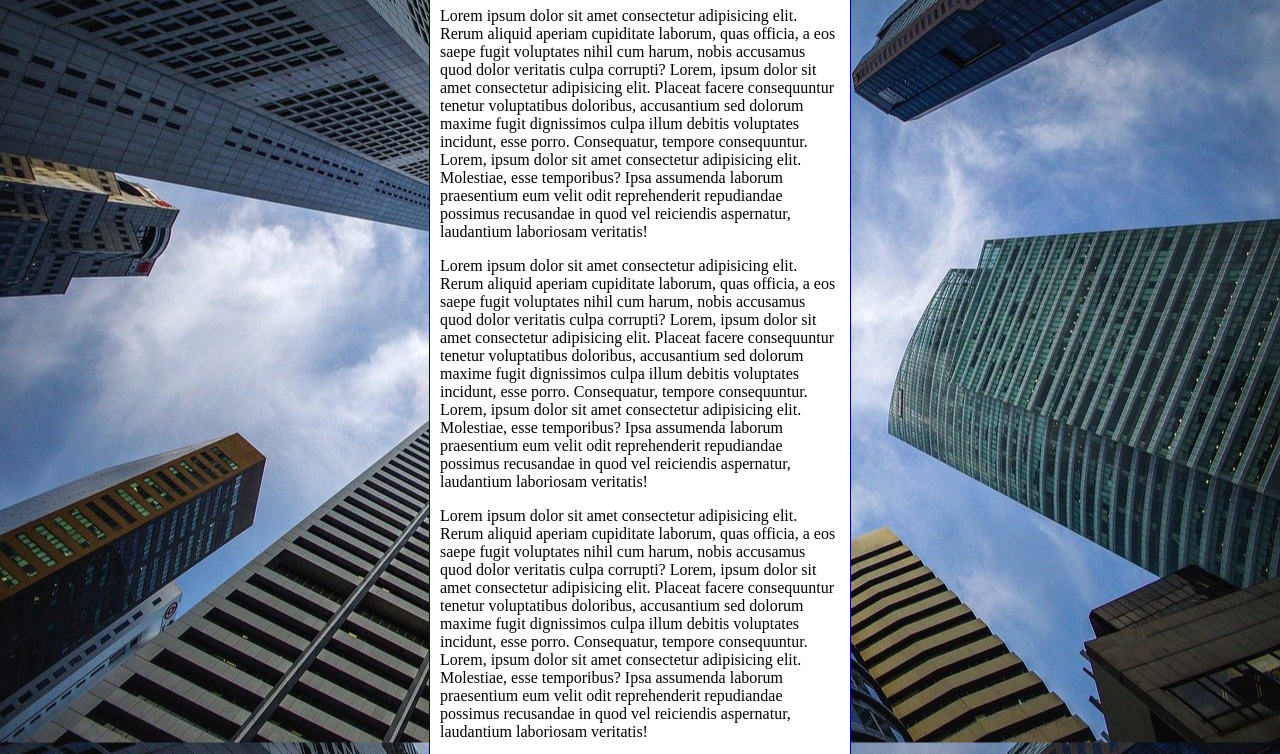
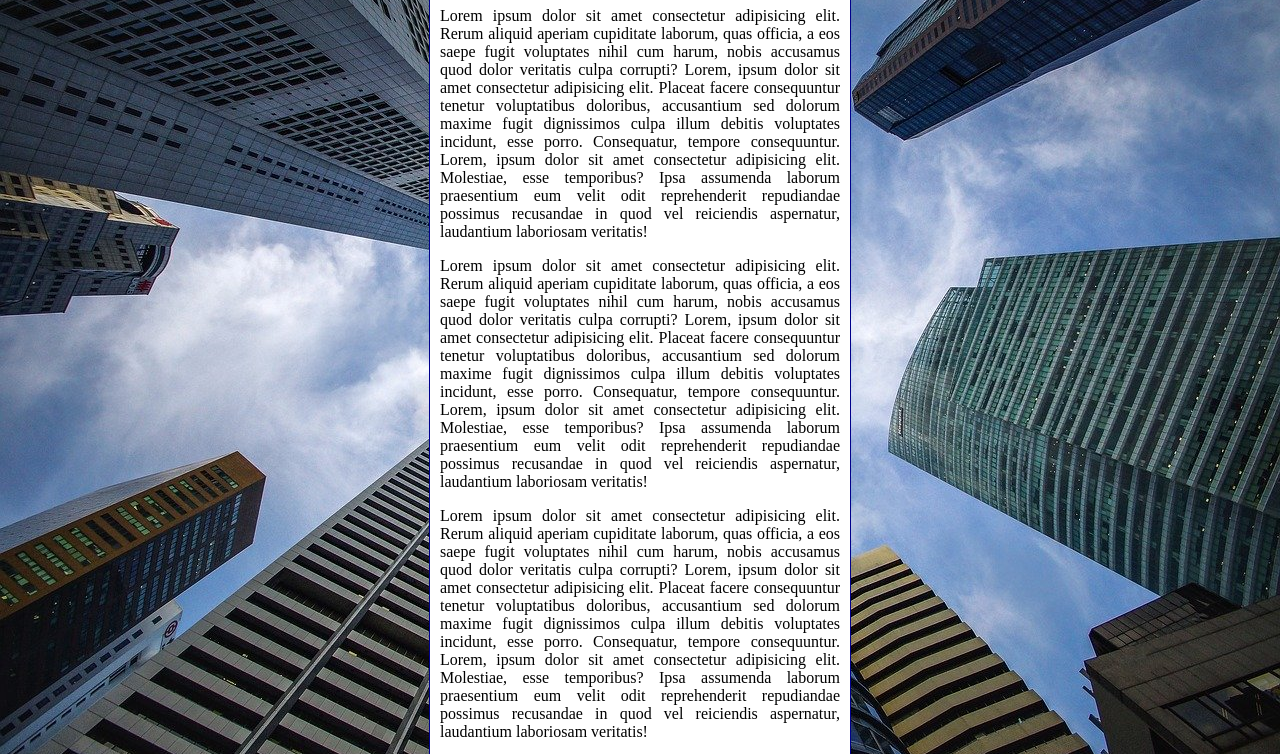
Before and after one commit to CelmarPA/html-css, a plain HTML site: page exercicios/ex022/fundo006.html in a window 1280 px wide. Shown: the part 92-846 px from the top of the page. Drawn offline with Linux system fonts and the light colour scheme.

Commit message:
Atualizei ex022 fundo006

```diff
--- a/exercicios/ex022/fundo006.html
+++ b/exercicios/ex022/fundo006.html
@@ -3,24 +3,35 @@
 <head>
     <meta charset="UTF-8">
     <meta name="viewport" content="width=device-width, initial-scale=1.0">
-    <title>Document</title>
+    <title>Fundo fixo de tela</title>
     <style>
         body {
             height: 100vh;
-            background-color: black;
+            /* background-color: black;
             background-image: url('imagens/wallpaper002.jpg');
             background-position: center center;
-            background-repeat: repeat-y;
+            background-repeat: no-repeat;
             background-size: cover;
+            background-attachment: fixed; */
+
+            /* Shorthand - background
+                color > image > position > / > [size] > repeat > attachment
+            */
+
+            background: black url('imagens/wallpaper002.jpg') center center / cover no-repeat fixed;
         }
 
         main {
             background-color: white;
-            width: 400px;
+            max-width: 400px;
             padding: 10px;
             margin: auto;
             border: 1px solid darkblue;
             border-radius: 15px;
+        }
+
+        p {
+            text-align: justify;
         }
     </style>
 </head>
@@ -31,6 +42,7 @@
         <p>Lorem ipsum dolor sit amet consectetur adipisicing elit. Rerum aliquid aperiam cupiditate laborum, quas officia, a eos saepe fugit voluptates nihil cum harum, nobis accusamus quod dolor veritatis culpa corrupti? Lorem, ipsum dolor sit amet consectetur adipisicing elit. Placeat facere consequuntur tenetur voluptatibus doloribus, accusantium sed dolorum maxime fugit dignissimos culpa illum debitis voluptates incidunt, esse porro. Consequatur, tempore consequuntur. Lorem, ipsum dolor sit amet consectetur adipisicing elit. Molestiae, esse temporibus? Ipsa assumenda laborum praesentium eum velit odit reprehenderit repudiandae possimus recusandae in quod vel reiciendis aspernatur, laudantium laboriosam veritatis!</p>
         <p>Lorem ipsum dolor sit amet consectetur adipisicing elit. Rerum aliquid aperiam cupiditate laborum, quas officia, a eos saepe fugit voluptates nihil cum harum, nobis accusamus quod dolor veritatis culpa corrupti? Lorem, ipsum dolor sit amet consectetur adipisicing elit. Placeat facere consequuntur tenetur voluptatibus doloribus, accusantium sed dolorum maxime fugit dignissimos culpa illum debitis voluptates incidunt, esse porro. Consequatur, tempore consequuntur. Lorem, ipsum dolor sit amet consectetur adipisicing elit. Molestiae, esse temporibus? Ipsa assumenda laborum praesentium eum velit odit reprehenderit repudiandae possimus recusandae in quod vel reiciendis aspernatur, laudantium laboriosam veritatis!</p>
         <p>Lorem ipsum dolor sit amet consectetur adipisicing elit. Rerum aliquid aperiam cupiditate laborum, quas officia, a eos saepe fugit voluptates nihil cum harum, nobis accusamus quod dolor veritatis culpa corrupti? Lorem, ipsum dolor sit amet consectetur adipisicing elit. Placeat facere consequuntur tenetur voluptatibus doloribus, accusantium sed dolorum maxime fugit dignissimos culpa illum debitis voluptates incidunt, esse porro. Consequatur, tempore consequuntur. Lorem, ipsum dolor sit amet consectetur adipisicing elit. Molestiae, esse temporibus? Ipsa assumenda laborum praesentium eum velit odit reprehenderit repudiandae possimus recusandae in quod vel reiciendis aspernatur, laudantium laboriosam veritatis!</p>
+        <p>Lorem ipsum dolor sit amet consectetur adipisicing elit. Rerum aliquid aperiam cupiditate laborum, quas officia, a eos saepe fugit voluptates nihil cum harum, nobis accusamus quod dolor veritatis culpa corrupti? Lorem, ipsum dolor sit amet consectetur adipisicing elit. Placeat facere consequuntur tenetur voluptatibus doloribus, accusantium sed dolorum maxime fugit dignissimos culpa illum debitis voluptates incidunt, esse porro. Consequatur, tempore consequuntur. Lorem, ipsum dolor sit amet consectetur adipisicing elit. Molestiae, esse temporibus? Ipsa assumenda laborum praesentium eum velit odit reprehenderit repudiandae possimus recusandae in quod vel reiciendis aspernatur, laudantium laboriosam veritatis!</p>
     </main>
 </body>
 </html>
```
